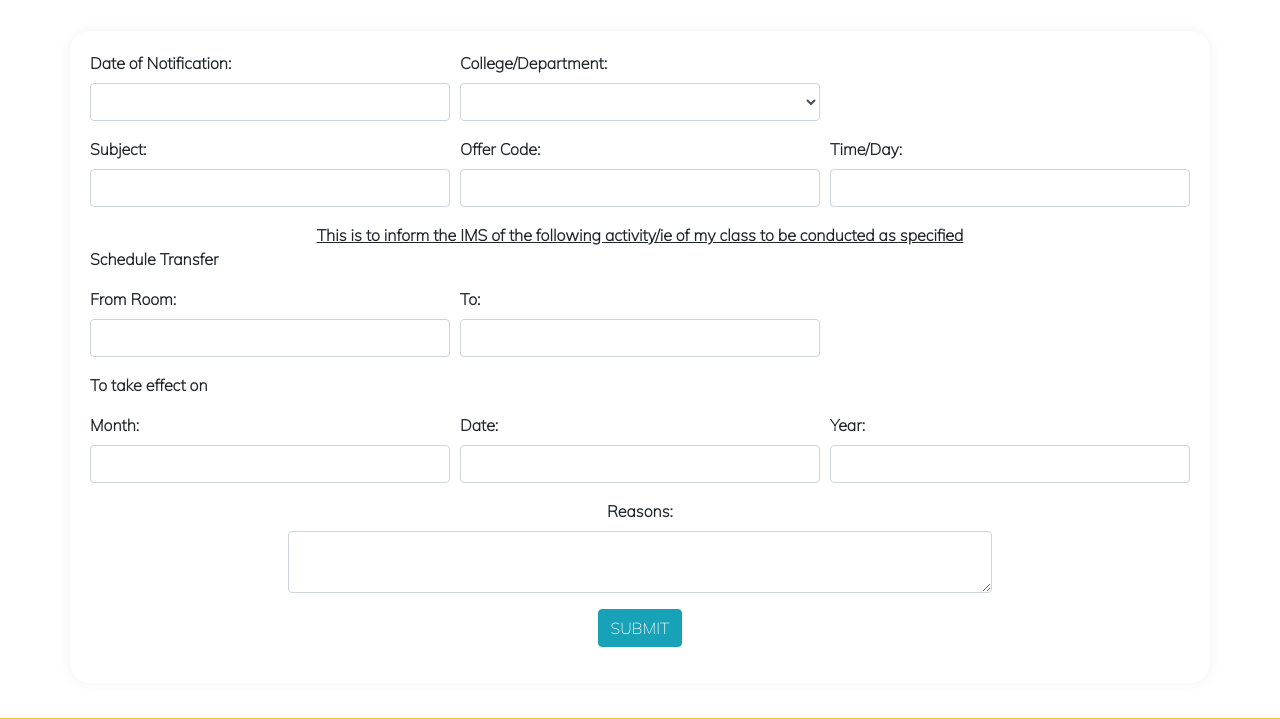
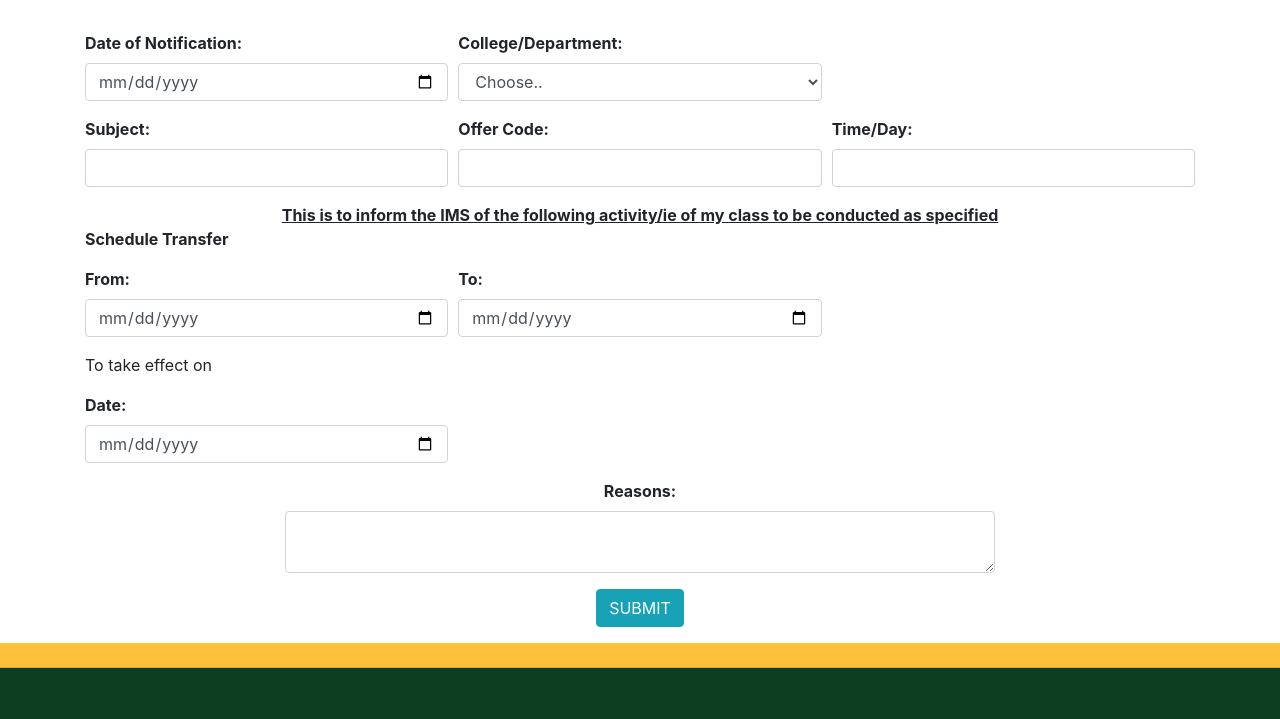
Before and after one commit to renzoromares/USJR-MIS, a Django app: template MIS_SYSTEM/templates/Schedule Transfer - Permanent.html in a window 1280 px wide. Shown: the part 343-1062 px from the top of the page. Run offline with Django 3.2, Linux system fonts and the light colour scheme; the template is opened without the code that fills it, so the values that code supplies are empty; some libraries are stand-ins or nearby versions.

Commit message:
Updated code, ge tang2 ang styles sa sod. time/day changed to text type

```diff
--- a/MIS_SYSTEM/templates/Schedule Transfer - Permanent.html
+++ b/MIS_SYSTEM/templates/Schedule Transfer - Permanent.html
@@ -1,10 +1,10 @@
-{%load static%}
 <!DOCTYPE html>
 <html>
 <head>
 <title>Schedule Transfer - Permanent</title>
 
-<link rel="stylesheet" href="{%static 'css/Schedule Transfer - Permanent.css' %}">
+<link rel="stylesheet" href="CSS files/Schedule Transfer - Permanent.css">
+<link rel="stylesheet" href="CSS files/Design.css">
 <link rel="stylesheet" href="https://stackpath.bootstrapcdn.com/bootstrap/4.5.0/css/bootstrap.min.css">
 <link rel = "stylesheet" href="https://stackpath.bootstrapcdn.com/font-awesome/4.7.0/css/font-awesome.min.css">
 <link href="https://fonts.googleapis.com/css2?family=EB+Garamond&display=swap" rel="stylesheet">
@@ -27,7 +27,7 @@
 <!----------------------------------------------------------------NAVBAR----------------------------------------------------------------------->
 <section id="nav-bar">
     <nav class="navbar navbar-expand-lg navbar-light">
-        <a class="navbar-brand" href="Dashboard.html"><img src="{%static 'images/logo.png' %}"></a>
+        <a class="navbar-brand" href="Dashboard.html"><img src="img/logo.png"></a>
         <button class="navbar-toggler" type="button" data-toggle="collapse" data-target="#navbarNavDropdown" aria-controls="navbarNavDropdown" aria-expanded="false" aria-label="Toggle navigation">
           <span class="navbar-toggler-icon"></span>
         </button>
@@ -83,14 +83,9 @@
 </section>
 
 <!----------------------------------------------------------------GRID------------------------------------------------------------------------------------------>
-
 <div class="container-fluid p-0"></div>
-
 <div class = "col1"></div>
-</div>
-</div>
 <!---------------------------------------------------------------HEADER-------------------------------------------------------------------------------------------->
-
 <div id="cover">
   <div class="jumbotron jumbotron-fluid">
 
@@ -107,26 +102,26 @@
       <div class="form-row">
         <div class="form-group col-md-4">
           <label for="dateofnoti"><b>Date of Notification:</b></label>
-          <input type="text" class="form-control" id=dateofnoti placeholder="">
+          <input type="date" class="form-control" id=dateofnoti placeholder="">
         </div>
 
 
           <div class="form-group col-md-4">
           <label for="Co"><b>College/Department:</b></label>
           <select id="Department" class="form-control" placeholder="...">
-          <option></option>
+            <option disabled selected hidden>Choose..</option>
             <option>Arts & Sciences</option>
-            <option >Engineering</option>
+            <option>Engineering</option>
             <option>Commerce</option>
             <option>Arts & Sciences</option>
             <option>CICCT</option>
             <option>Nursing</option>
             <option>Department of Computer Engineering</option>
-            <option >Department of Civil Engineering</option>
-            <option>Department of ECE Engineering</option>
-            <option>Department of IE Engineering</option>
-            <option>Department of EE Engineering</option>
-            <option>Department of ME Engineering</option>
+            <option>Department of Civil Engineering</option>
+            <option>Department of ECE</option>
+            <option>Department of IE</option>
+            <option>Department of EE</option>
+            <option>Department of ME</option>
 
 
           </select>
@@ -157,12 +152,12 @@
           <p2><b>Schedule Transfer </p></b>
         <div class="form-row">
           <div class="form-group col-md-4">
-            <label for="fromroom"><b>From Room:</b></label>
-            <input type="text" class="form-control" id=fromroom placeholder="">
+            <label for="fromroom"><b>From:</b></label>
+            <input type="date" class="form-control" id=fromroom placeholder="">
           </div>
           <div class="form-group col-md-4">
             <label for="to"><b>To:</b></label>
-            <input type="text" class="form-control" id=to placeholder="">
+            <input type="date" class="form-control" id=to placeholder="">
           </div>
             </div>
 
@@ -171,17 +166,10 @@
 
             <div class="form-row">
               <div class="form-group col-md-4">
-                <label for="month"><b>Month:</b></label>
-                <input type="text" class="form-control" id=month placeholder="">
+                <label for="Date"><b>Date:</b></label>
+                <input type="date" class="form-control" placeholder="">
               </div>
-              <div class="form-group col-md-4">
-                <label for="date"><b>Date:</b></label>
-                <input type="text" class="form-control" id=date placeholder="">
-              </div>
-              <div class="form-group col-md-4">
-                <label for="year"><b>Year:</b></label>
-                <input type="text" class="form-control" id=Year placeholder="">
-              </div>
+
                 </div>
 
 
@@ -205,118 +193,31 @@
       </form>
     </form>
 </div>
-
-    <style>
-
-
-.contact-form
-{
-    background-color:white;
-    margin-top: 20px;
-    margin-bottom: 35px;
-    padding:20px;
-    box-shadow: 0px 0px 10px 3px rgb(248, 246, 246);
-    width: 1500px;
-    border-radius: 20px;
-
-    font-family: 'Mulish', sans-serif;
-    font-size: medium;
-    font-weight: 600;
-
-}
-    </style>
-
 <!-------------------------------------------------------------------------------FOOOTER---------------------------------------------------------------------->
-    <div class="card-header"></div>
-    <footer class="page-footer font-small pt-4">
-
-
-
-        <!-- Footer Text -->
+<div id="cardheader" class="card-header"></div>
+  <footer id="pagefooter" class="page-footer font-small pt-4">
     <div class="container-fluid text-center text-md-left">
-
-          <!-- Grid row -->
       <div class="row">
-
-            <!-- Grid column -->
         <div class="col-md-6 mt-md-0 mt-3">
-
-              <!-- Content -->
           <br>
-             <center><img src="{%static 'images/logomain.png' %"></center>
+          <center><img src="img/logomain.png"></center>
           <p></p>
           <h5 class="text-uppercase font-weight-bold"><center>USJR MIS</center></h5>
-            <center>MIS-Based Document Resources<br> Management System</p>
-
-            </center><p>
+          <center>MIS-Based Document Resources<br> Management System</p></center><p>
         </div>
-            <!-- Grid column -->
-
         <hr class="clearfix w-100 d-md-none pb-3">
-
-            <!-- Grid column -->
           <div class="col-md-6 mb-md-0 mb-3">
-
-              <!-- Content -->
             <p></p>
             <br>
-              <i class="fa fa-home" aria-hidden="true"></i>
+            <i id="home" class="fa fa-home" aria-hidden="true"></i>
             Magallanes Street, 6000, Cebu City, Philippines <p></p>
-              <i class="fa fa-envelope-open" aria-hidden="true"></i>
+            <i id="envelope" class="fa fa-envelope-open" aria-hidden="true"></i>
             &nbsp; external@usjr.edu.ph <p></p>
-              <i class="fa fa-phone" aria-hidden="true"></i>
+            <i id="phone" class="fa fa-phone" aria-hidden="true"></i>
             &nbsp;(63-32) 253-7900
-              <hr>
-
           </div>
-            <!-- Grid column -->
-
       </div>
-          <!-- Grid row -->
-
     </div>
-        <!-- Footer Text -->
-
-
-
   </footer>
-      <!-- Footer -->
-
-
-      <style>
-          .card-header
-          {
-              background-color:#FEC039;
-              height: 10px;
-
-          }
-          .page-footer
-          {
-              background-color:#0D3E21;
-              color:rgb(240, 231, 231);
-              height: 300xp;
-              text-align: center;
-              font-size: 20px;
-          }
-          .fa-home
-          {
-              font-size: 50px;
-          }
-          .fa-envelope-open
-          {
-            font-size: 40px;
-          }
-          .fa-phone
-          {
-            font-size: 40px;
-          }
-         hr
-         {
-             width: 10px;
-             height: 5px;
-         }
-      </style>
-
-
 </body>
 </html>
```
Lines whose indentation alone changed are shown as unchanged.
